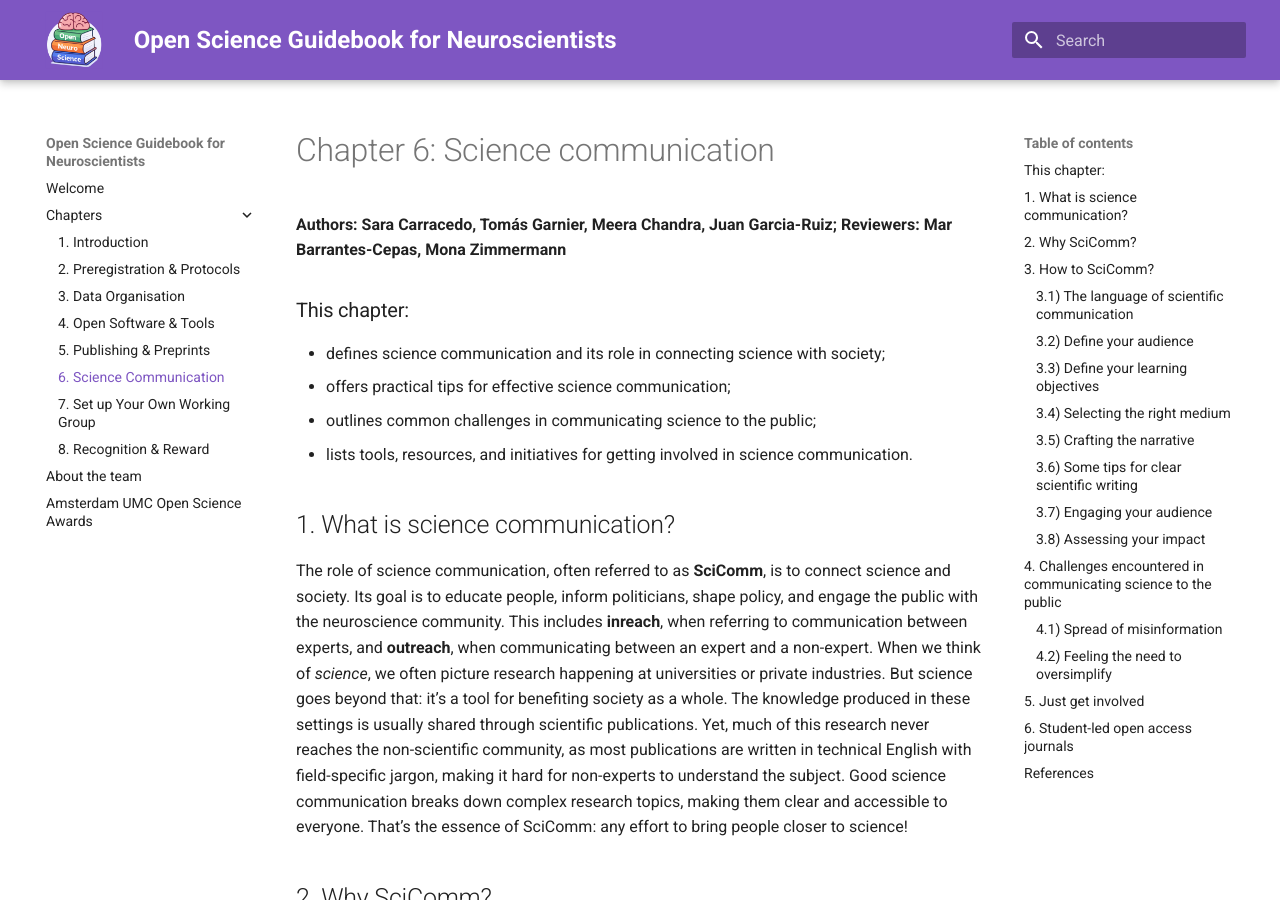
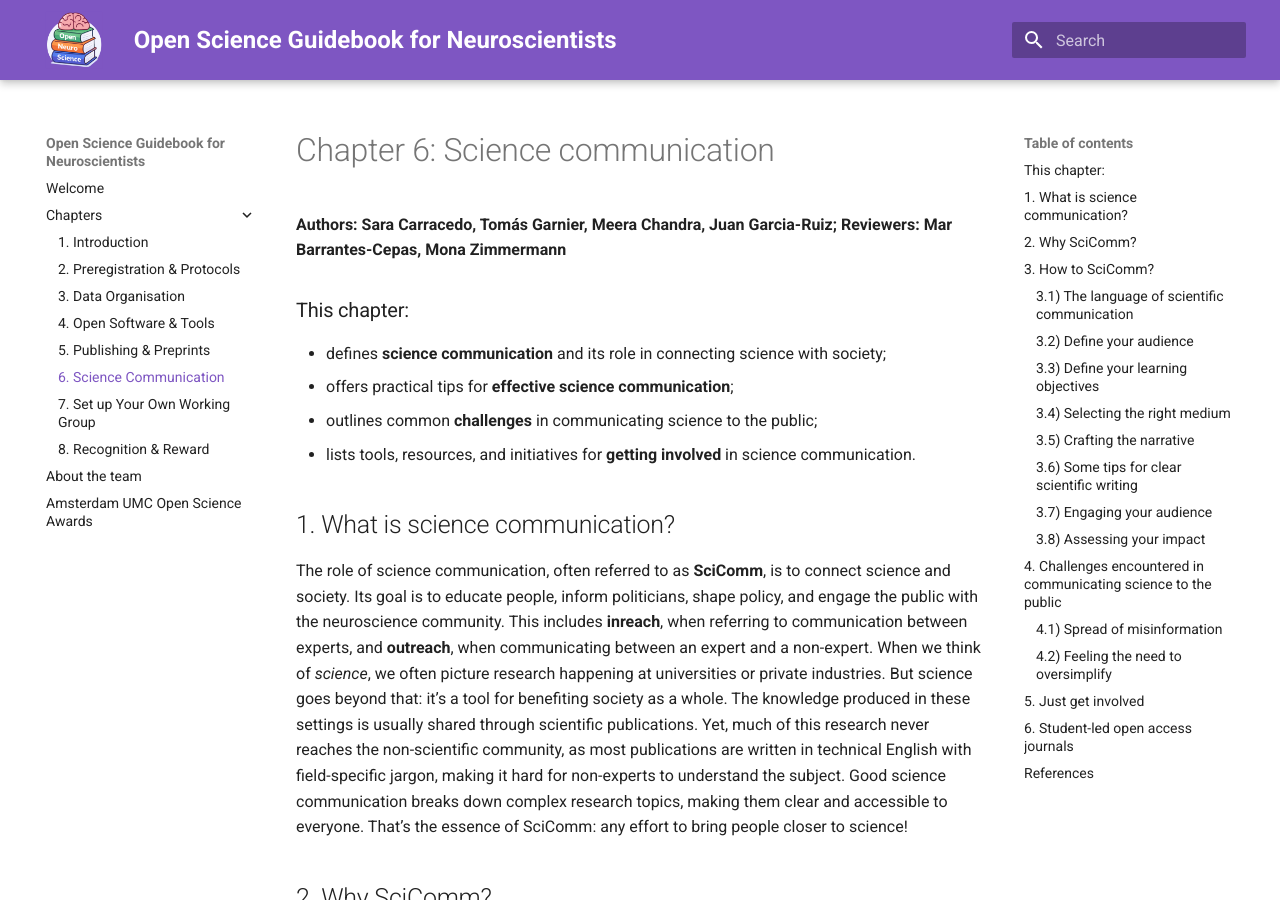
Before and after one commit to ANW-Open-Science/Open-Science-Guidebook-for-Neuroscientists, an MkDocs documentation site: the page built from docs/tabs/6-communication.md, in a window 1280 px wide and 900 px high. Built offline with MkDocs 1.6.1 and Material for MkDocs 9.7.7, drawn with Linux system fonts in a browser that asks for light colours.

Commit message:
bolded bullet points ch6

```diff
--- a/docs/tabs/6-communication.md
+++ b/docs/tabs/6-communication.md
@@ -4,10 +4,10 @@
 **Reviewers: Mar Barrantes-Cepas, Mona Zimmermann**
 
 ### This chapter:
-- defines science communication and its role in connecting science with society;
-- offers practical tips for effective science communication;
-- outlines common challenges in communicating science to the public;
-- lists tools, resources, and initiatives for getting involved in science communication.
+- defines **science communication** and its role in connecting science with society;
+- offers practical tips for **effective science communication**;
+- outlines common **challenges** in communicating science to the public;
+- lists tools, resources, and initiatives for **getting involved** in science communication.
 
 ## 1. What is science communication?
 The role of science communication, often referred to as **SciComm**, is to connect science and society. Its goal is to educate people, inform politicians, shape policy, and engage the public with the neuroscience community. This includes **inreach**, when referring to communication between experts, and **outreach**, when communicating between an expert and a non-expert.
```
